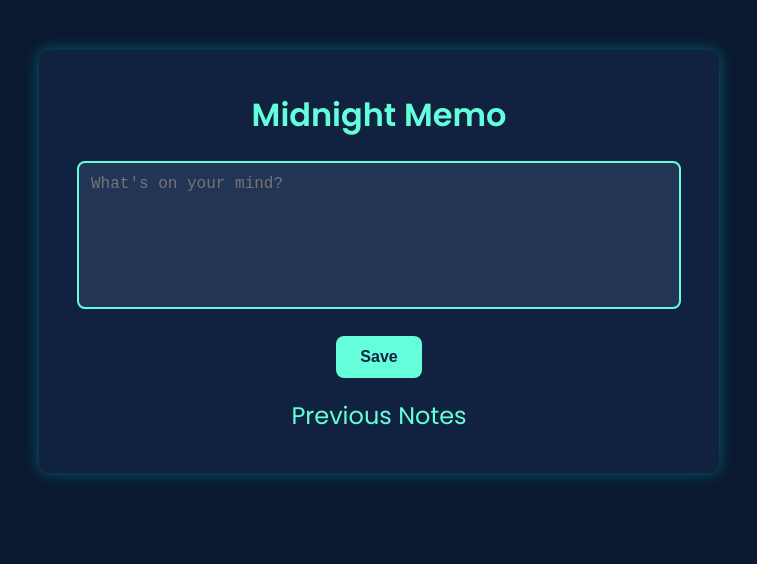
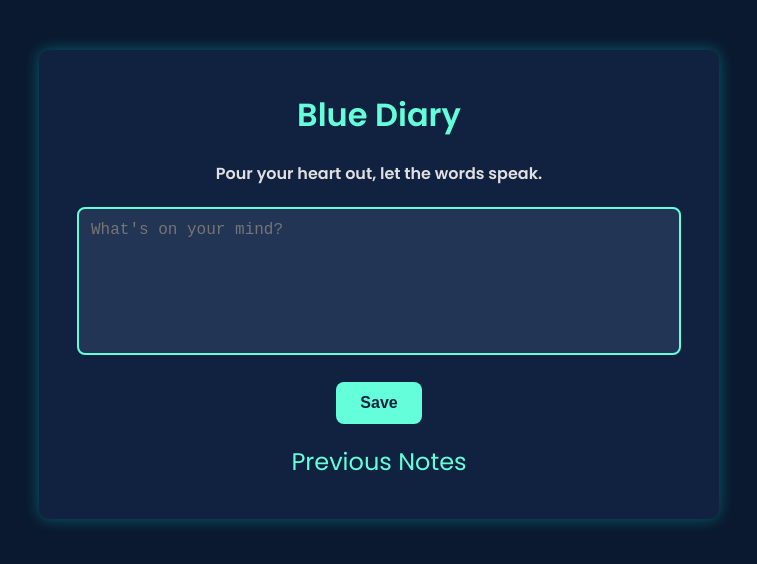
Before and after one commit to xixxyadr/midgnight-memo, a plain HTML site: page index.html in a window 1280 px wide. Shown: the whole page, without its empty margins (261-1018 px from the left). Drawn offline with Linux system fonts and the light colour scheme.

Commit message:
index.html

```diff
--- a/index.html
+++ b/index.html
@@ -6,7 +6,8 @@
 </head>
 <body>
     <div class="container">
-        <h1>Midnight Memo</h1>
+        <h1>Blue Diary</h1>
+        <h4> Pour your heart out, let the words speak. </h4>
 
         <textarea id="journalEntry" placeholder="What's on your mind?"></textarea>
         <button id="saveBtn">Save</button>
```
